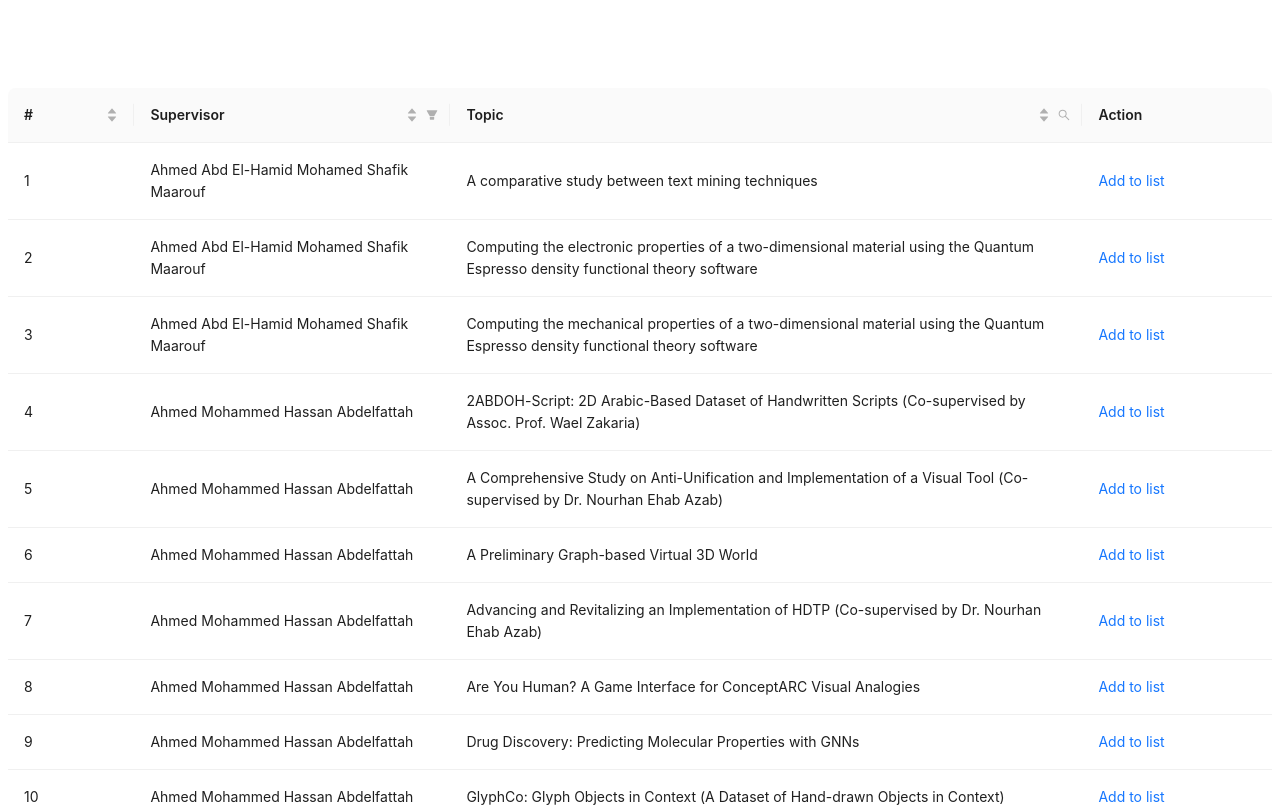
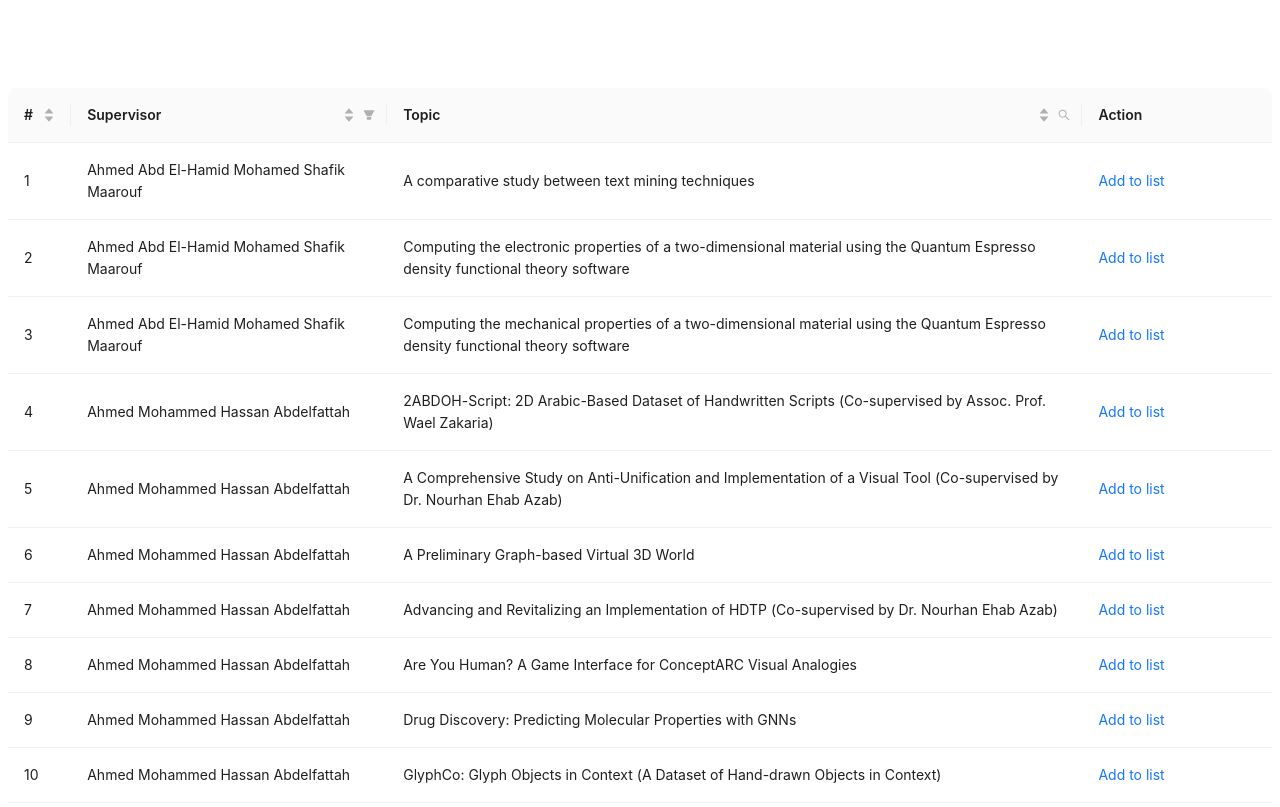
Before and after one commit to seiffhany/thesis-select, a React (Create React App) app: page / in a window 1280 px wide. Shown: the top 807 px of the page. Built offline with nearby package versions, Linux system fonts and the light colour scheme.

Commit message:
number column fix

```diff
--- a/src/App.tsx
+++ b/src/App.tsx
@@ -148,10 +148,11 @@ const App: FC = () => {
       title: "#",
       dataIndex: "id",
       key: "id",
-      width: "10%",
-      sorter: (a: any, b: any) => a.id - b.id,
+      width: "5%",
+      sorter: (a: any, b: any) =>
+        Number(a.id.split("-")[1]) - Number(b.id.split("-")[1]),
       sortDirections: ["descend", "ascend"],
-      render: (_, __, index) => index + 1,
+      render: (_, record) => record.id.split("-")[1],
     },
     {
       title: "Supervisor",
```
